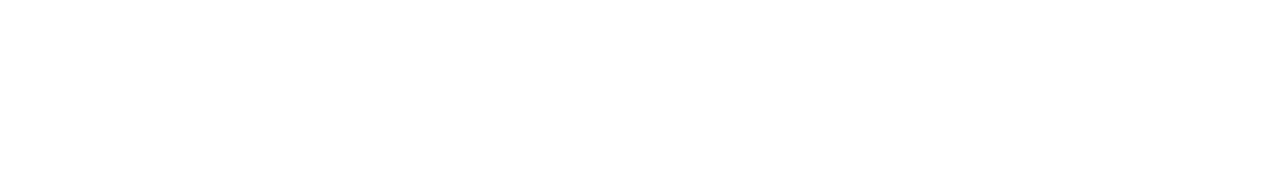
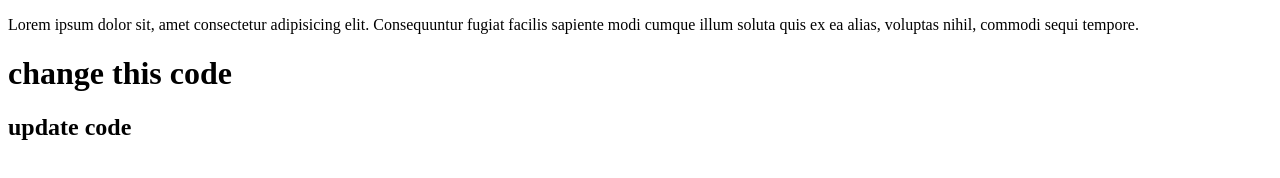
Before and after one commit to expart-zone/my-first-project, a plain HTML site: page index.html in a window 1280 px wide. Drawn offline with Linux system fonts and the light colour scheme.

Commit message:
new code

```diff
--- a/index.html
+++ b/index.html
@@ -8,7 +8,9 @@
 </head>
 
 <body>
-
+<p>Lorem ipsum dolor sit, amet consectetur adipisicing elit. Consequuntur fugiat facilis sapiente modi cumque illum soluta quis ex ea alias, voluptas nihil, commodi sequi tempore.</p>
+<h1>change this code</h1>
+<h2>update code</h2>
 </body>
 
 </html>
```
